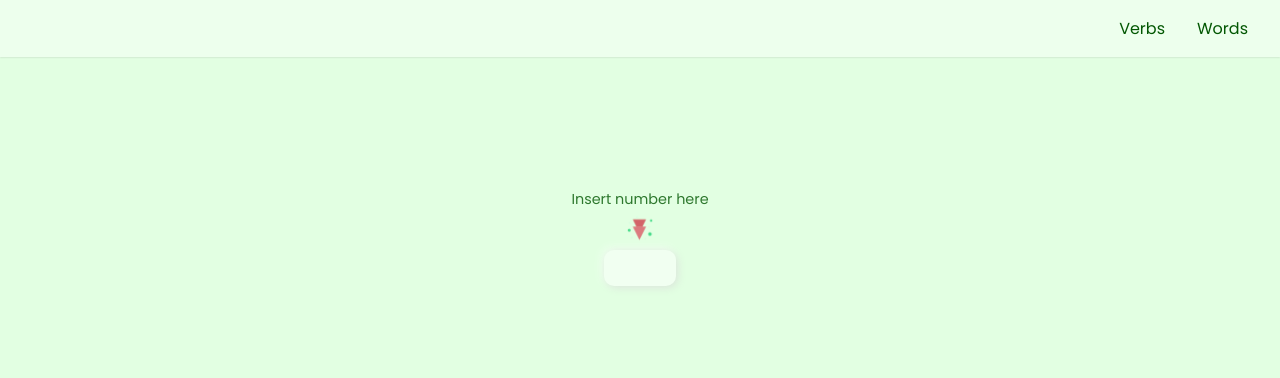
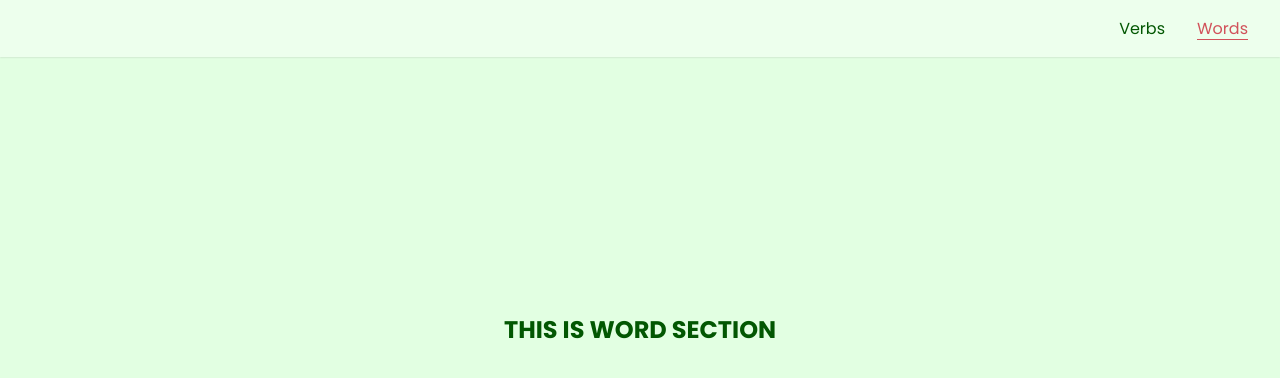
Before and after one commit to zitj/Mitaliano, a plain HTML site: page index.html in a window 1280 px wide. Both pictures are taken after a click on the element "Words". Drawn offline with Linux system fonts and the light colour scheme.

Commit message:
Added basic logic for switching sections

```diff
--- a/index.html
+++ b/index.html
@@ -13,12 +13,13 @@
 		<header>
 			<div class="logo"></div>
 			<nav>
-				<span>Verbs</span>
-				<span>Words</span>
+				<span class="navigation-link visited" id="verbs-section-link">Verbs</span>
+				<span class="navigation-link" id="words-section-link">Words</span>
 			</nav>
 		</header>
 
 		<div class="wrapper">
+			<section id="verbs-section">
 				<div id="main-container">
 					<label for="wanted-verbs-input">Insert number here</label>
 					<img src="./img/icons8-arrow-64.png" alt="arrow-down" />
@@ -28,6 +29,10 @@
 					<h2></h2>
 					<div id="list-of-verbs"></div>
 				</div>
+			</section>
+			<section id="words-section" class="hide">
+				<h1>THIS IS WORD SECTION</h1>
+			</section>
 		</div>
 	</body>
 </html>
--- a/js/app.js
+++ b/js/app.js
@@ -7,6 +7,11 @@ const wantedVerbsInput = document.querySelector('#wanted-verbs-input');
 const verbsContainer = document.querySelector('#verbs-container');
 const listOfVerbs = document.querySelector('#list-of-verbs');
 const heading = verbsContainer.children[0];
+const navigationLinks = document.querySelectorAll('.navigation-link');
+const sections = document.querySelectorAll('section');
+
+const VERBS = 'verbs-section-link';
+const WORDS = 'words-section-link';
 
 let randomVerbs = [];
 
@@ -71,9 +76,29 @@ wantedVerbsInput.addEventListener(
 	}, 500)
 );
 
+const resetClassListFor = (elements) => {
+	elements.forEach((element) => {
+		element.classList.remove('visited');
+		element.classList.remove('hide');
+	});
+};
+
 document.addEventListener('click', (e) => {
-	let elementClicked = e.path[0];
-	if (elementClicked.className === 'link') {
+	let elementClicked = e.target;
+	let className = elementClicked.className;
+
+	if (className === 'link') {
 		elementClicked.classList.add('visited');
 	}
+	if (className === 'navigation-link') {
+		resetClassListFor(navigationLinks);
+		resetClassListFor(sections);
+		elementClicked.classList.add('visited');
+		if (elementClicked.id === WORDS) {
+			document.querySelector('#verbs-section').classList.add('hide');
+		}
+		if (elementClicked.id === VERBS) {
+			document.querySelector('#words-section').classList.add('hide');
+		}
+	}
 });
--- a/style/main.scss
+++ b/style/main.scss
@@ -8,6 +8,10 @@ body {
 	background: $background-green;
 	color: $dark-green;
 	font-family: 'Poppins', sans-serif;
+}
+
+.hide {
+	display: none;
 }
 
 header {
```
Also changed, not shown: style/main.css, 1 other file. Lines whose indentation alone changed are shown as unchanged.
